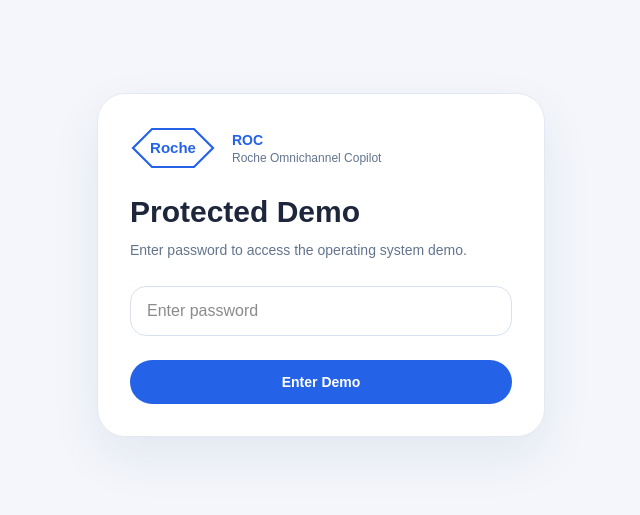
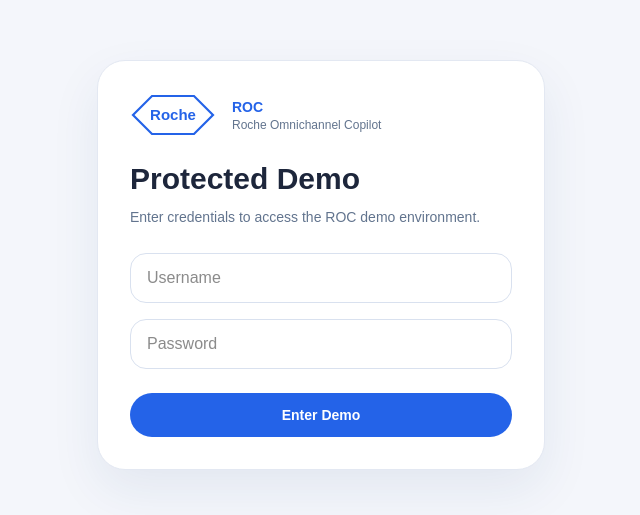
Before and after one commit to digihead-net/RODA, a Next.js app in the folder roda-app/: page / in a window 1280 px wide. Shown: the part 135-650 px from the top of the page, without its empty margins (319-959 px from the left). Built offline with nearby package versions, Linux system fonts and the light colour scheme.

Commit message:
update ROC demo

```diff
--- a/roda-app/app/page.tsx
+++ b/roda-app/app/page.tsx
@@ -44,8 +44,10 @@
   shortLabel: string;
 };
 
+const DEMO_USERNAME = "roc";
 const DEMO_PASSWORD = "rode2026";
-const STORAGE_KEY = "roc-demo-state-v2";
+const STORAGE_KEY = "roc-demo-state-v3";
+const AUTH_STORAGE_KEY = "roc-auth-state";
 
 const recommendedPlan: Plan = {
   title: "Welcome, Rachel",
@@ -444,16 +446,25 @@
 }
 
 function PasswordGate({ onUnlock }: { onUnlock: () => void }) {
+  const [username, setUsername] = useState("");
   const [password, setPassword] = useState("");
   const [error, setError] = useState("");
 
+  useEffect(() => {
+    const savedAuth = localStorage.getItem(AUTH_STORAGE_KEY);
+    if (savedAuth === "true") {
+      onUnlock();
+    }
+  }, [onUnlock]);
+
   function handleSubmit() {
-    if (password === DEMO_PASSWORD) {
+    if (username === DEMO_USERNAME && password === DEMO_PASSWORD) {
       setError("");
+      localStorage.setItem(AUTH_STORAGE_KEY, "true");
       onUnlock();
       return;
     }
-    setError("Incorrect password.");
+    setError("Incorrect username or password.");
   }
 
   return (
@@ -469,15 +480,26 @@
 
         <h1 className="text-3xl font-semibold text-[#1D263B]">Protected Demo</h1>
         <p className="mt-2 text-sm leading-6 text-slate-500">
-          Enter password to access the operating system demo.
+          Enter credentials to access the ROC demo environment.
         </p>
+
+        <input
+          type="text"
+          value={username}
+          onChange={(e) => setUsername(e.target.value)}
+          placeholder="Username"
+          className="mt-6 w-full rounded-2xl border border-[#D9E1EF] px-4 py-3 outline-none focus:border-[#2463E8]"
+          onKeyDown={(e) => {
+            if (e.key === "Enter") handleSubmit();
+          }}
+        />
 
         <input
           type="password"
           value={password}
           onChange={(e) => setPassword(e.target.value)}
-          placeholder="Enter password"
-          className="mt-6 w-full rounded-2xl border border-[#D9E1EF] px-4 py-3 outline-none focus:border-[#2463E8]"
+          placeholder="Password"
+          className="mt-4 w-full rounded-2xl border border-[#D9E1EF] px-4 py-3 outline-none focus:border-[#2463E8]"
           onKeyDown={(e) => {
             if (e.key === "Enter") handleSubmit();
           }}
@@ -1388,7 +1410,7 @@
 
 function buildShortLabel(
   lane: TimelineLaneItem["lane"],
-  phase: TimelineLaneItem["phase"],
+  _phase: TimelineLaneItem["phase"],
   title: string,
   count: number
 ) {
@@ -2000,6 +2022,11 @@
 
   useEffect(() => {
     try {
+      const savedAuth = localStorage.getItem(AUTH_STORAGE_KEY);
+      if (savedAuth === "true") {
+        setUnlocked(true);
+      }
+
       const raw = localStorage.getItem(STORAGE_KEY);
       if (!raw) return;
 
@@ -2019,7 +2046,7 @@
       if (parsed.activeScenario) setActiveScenario(parsed.activeScenario);
       if (parsed.planVersion) setPlanVersion(parsed.planVersion);
     } catch {
-      // no-op for demo persistence
+      // no-op
     }
   }, []);
 
@@ -2037,7 +2064,7 @@
         })
       );
     } catch {
-      // no-op for demo persistence
+      // no-op
     }
   }, [unlocked, prompt, plan, activeTab, activeScenario, planVersion]);
 
```
